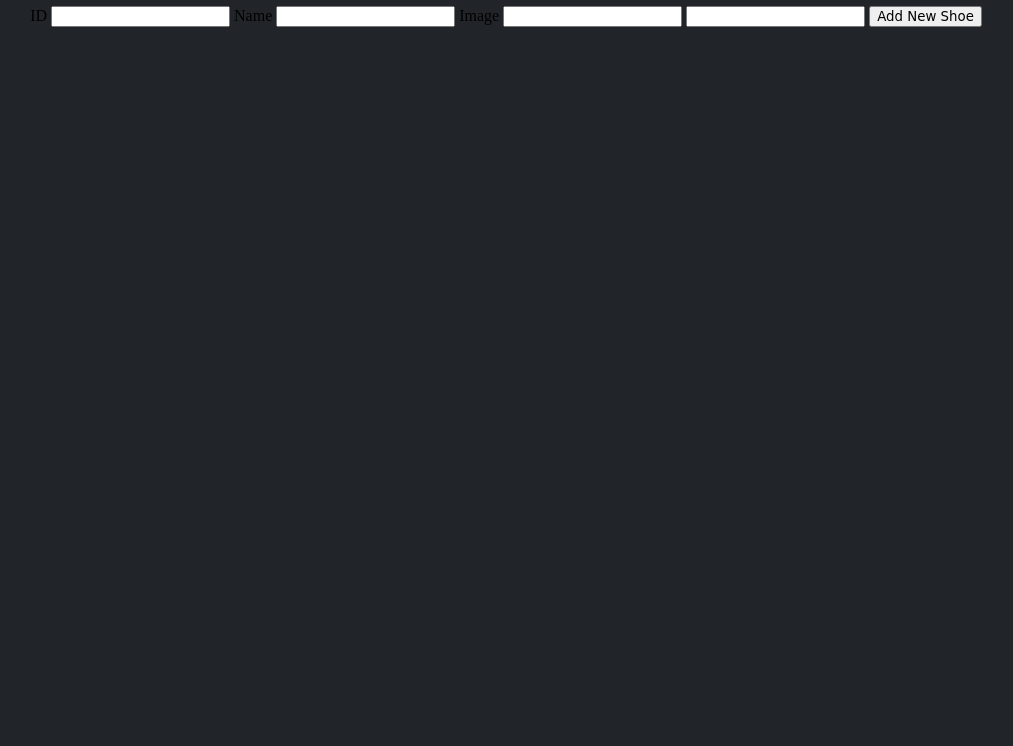
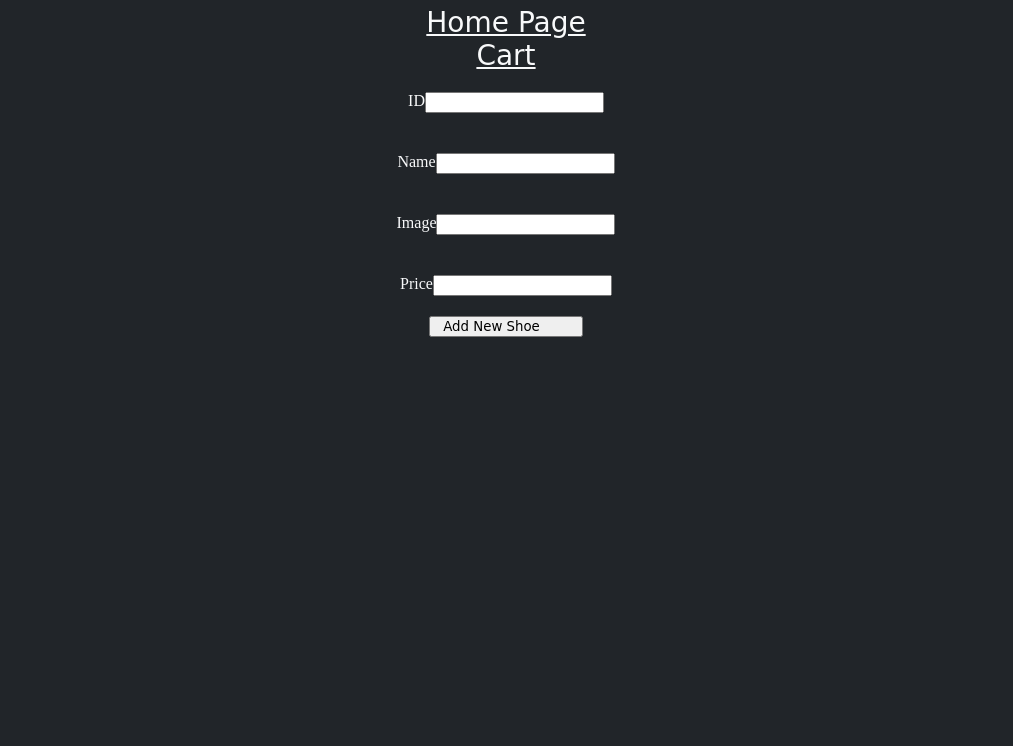
Before and after one commit to ajoy267/e-commerce-app, a website: page admin/index.html in a window 1280 px wide. Shown: the part 75-821 px from the top of the page, without its empty margins (134-1147 px from the left). After the commit the page ends 800 px from the top, so only its background shows below. Drawn offline with Linux system fonts and the light colour scheme.

Commit message:
added some styles and linked pages to admin page

```diff
--- a/admin/index.html
+++ b/admin/index.html
@@ -11,6 +11,8 @@
 </head>
 <body>
     <h1>Admin Page</h1>
+    <a href="../">Home Page</a>
+    <a href="../cart/">Cart</a>
     <form id="product-form">
         <label for="id">
             ID
@@ -25,9 +27,10 @@
             <input type="text" name="img">
         </label>
         <label for="price">
+            Price
             <input type="text" name="price">
         </label>
-        <button>Add New Shoe</button>
+        <button class="add-shoe">Add New Shoe</button>
     </form>
     <script type="module" src="./add-products.js"></script>
 </body>
--- a/styles/admin.css
+++ b/styles/admin.css
@@ -0,0 +1,22 @@
+body {
+    display: flex;
+    flex-direction: column;
+    color: var(--color-3);
+}
+
+form {
+    display: flex;
+    flex-direction: column;
+}
+label {
+    display: flex;
+    margin: 20px auto;
+}
+
+.add-shoe {
+    width: 12%;
+    display: flex;
+    margin-left: auto;
+    margin-right: auto;
+    padding-left: 12px;
+}
```
Also changed, not shown: index.html (+1 -0 lines).
